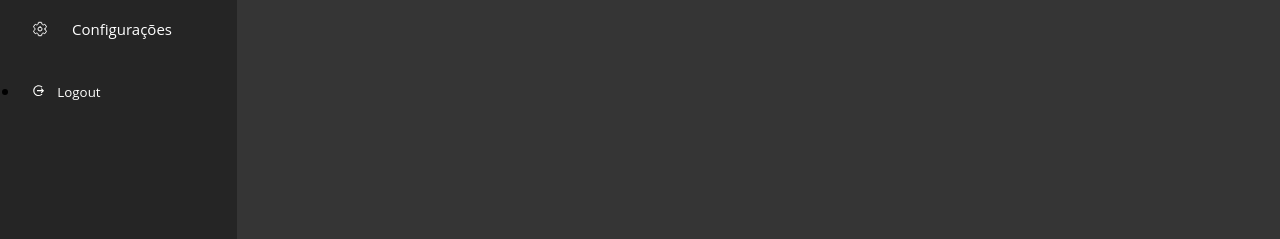
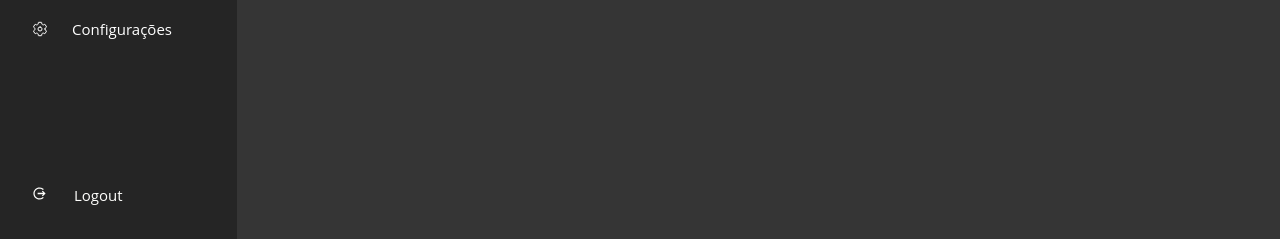
Before and after one commit to 1thiagoCRUZ/fabrica_de_projetos, a React (Create React App) app: page / in a window 1280 px wide. Shown: the part 561-800 px from the top of the page. Built offline with nearby package versions, Linux system fonts and the light colour scheme; sample sign-in values are in the browser's storage.

Commit message:
style:(ajustando estilos do botão de logout)'

```diff
--- a/src/components/layout/nav/Sidebar.js
+++ b/src/components/layout/nav/Sidebar.js
@@ -27,10 +27,12 @@ function Sidebar() {
 
                     <ul className={styles.sidebar_list}>
                         <li className={styles.item}>
+                            <Link to="/">
                             <span className={styles.btn_item}>
                                 <FiHome />
                                 <span>Home</span>
                             </span>
+                            </Link>
                         </li>
 
                         <li className={styles.item}>
--- a/src/components/layout/nav/Sidebar.module.css
+++ b/src/components/layout/nav/Sidebar.module.css
@@ -43,6 +43,11 @@
     width: 15vw;
     color: #fff;
     margin-bottom: 13vh;
+}
+
+.sidebar a {
+    text-decoration: none;
+    color: inherit;
 }
 
 .sidebar span {
@@ -100,13 +105,25 @@
 }
 
 .sidebar_list_down_logout {
-    padding: 0;
+    padding: 12px 0;
     list-style: none;
     width: 15%;
     color: #fff;
     position: fixed;
     bottom: 10px;
 }
+
+.sidebar_list_down_logout button span {
+    font-size: 15px;
+
+}
+
+.sidebar_list_down_logout button svg {
+    font-size: 15px;
+    margin-right: 15px;
+}
+
+
 
 /* Ajustando sidebar com apenas os ícones */
 @media (max-width: 920px) {
--- a/src/components/layout/nav/sidebar_logout/SidebarLogout.js
+++ b/src/components/layout/nav/sidebar_logout/SidebarLogout.js
@@ -1,6 +1,6 @@
 import { useState } from 'react';
 import { IoMdLogOut } from 'react-icons/io';
-import styles from '../Navbar.module.css';
+import styles from '../Sidebar.module.css';
 import { useAuth } from '../../../../routes/AuthContext';
 import { useNavigate } from 'react-router-dom';
 
```
